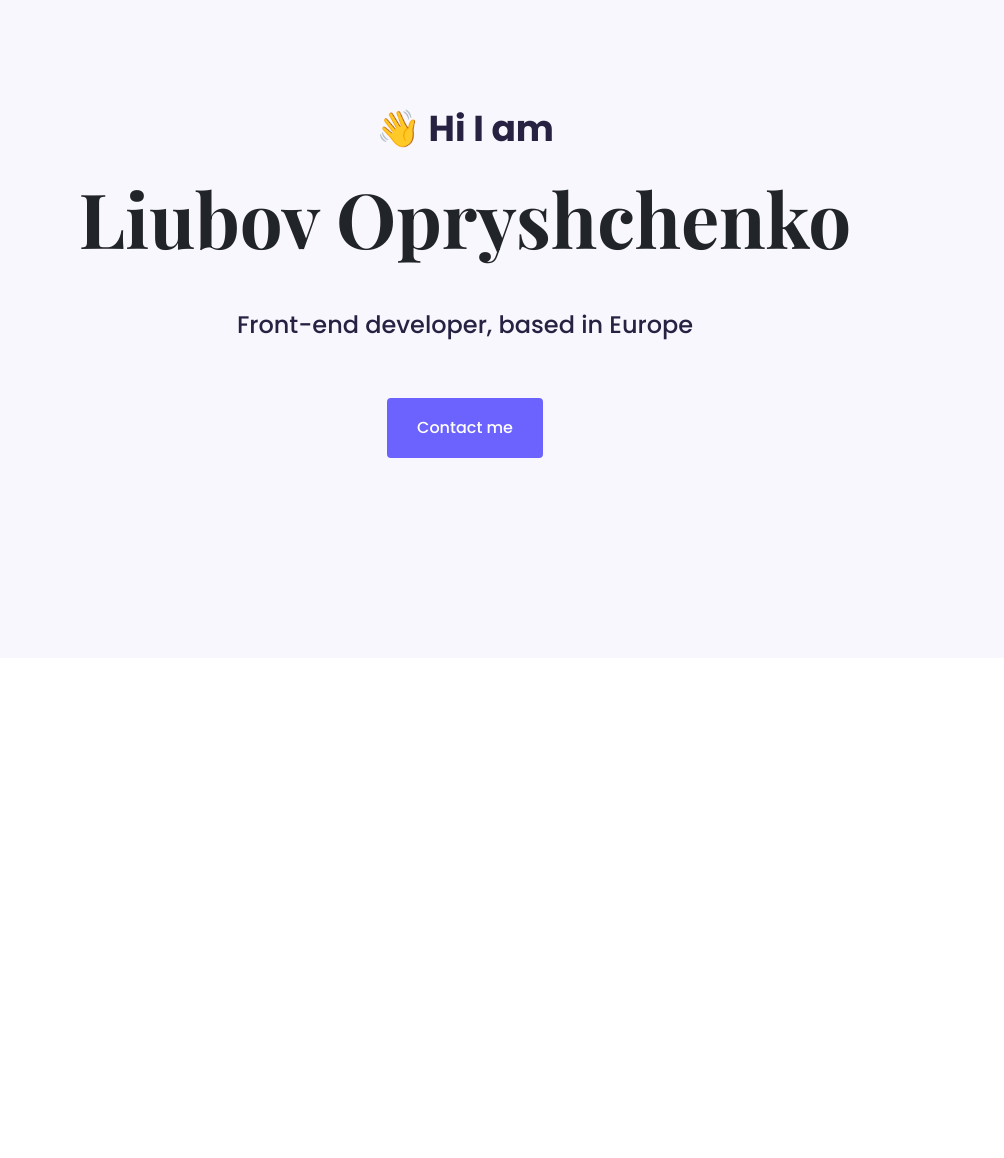
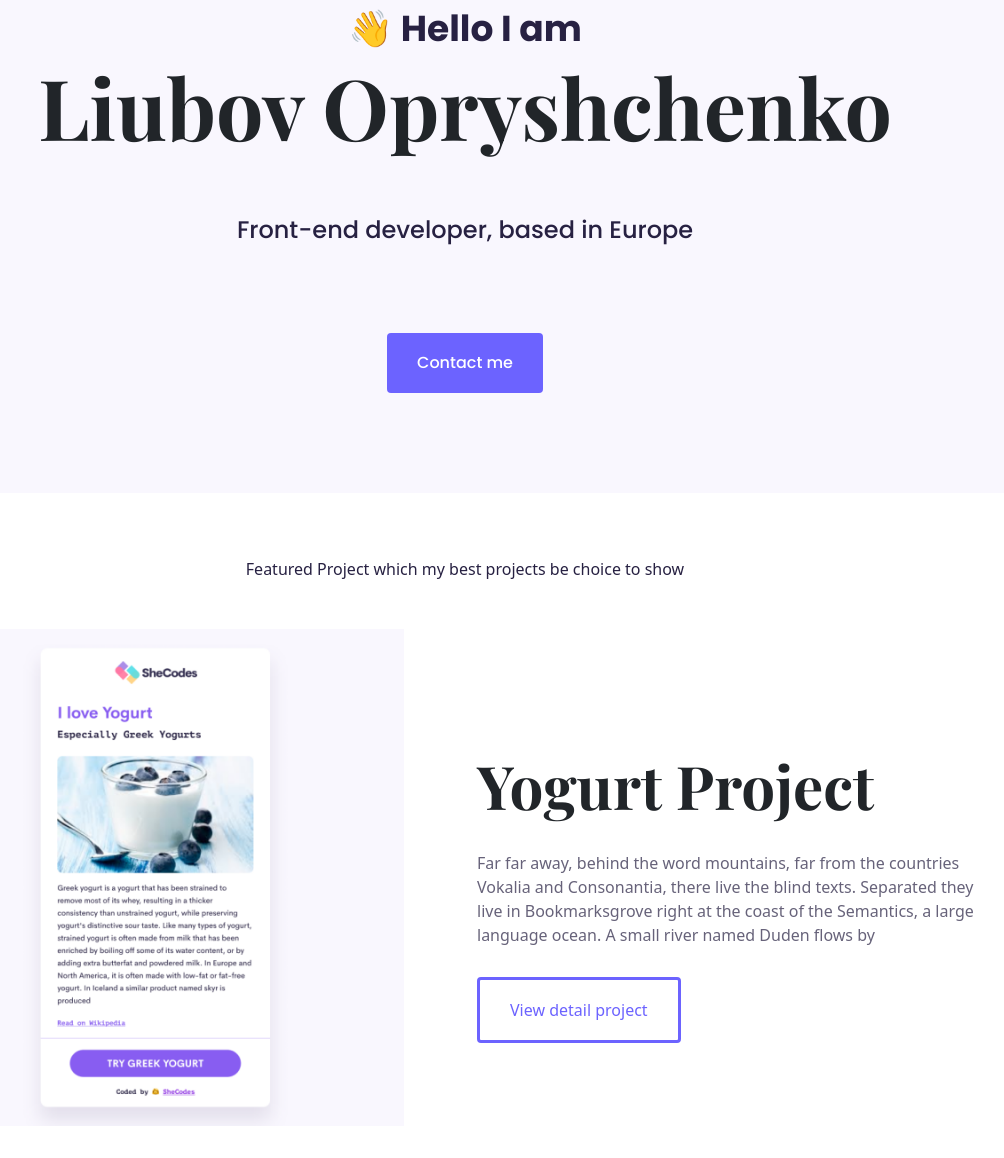
Before and after one commit to Liubov-Ukr/Portfolio-2, a plain HTML site: page index.html in a window 1280 px wide. Shown: the part 98-1256 px from the top of the page, without its empty margins (175-1179 px from the left). Before the commit the page ends 800 px from the top, so only its background shows below. Drawn offline with nearby package versions, Linux system fonts and the light colour scheme; a web font is replaced by a local one.

Commit message:
integrated homepage content design

```diff
--- a/index.html
+++ b/index.html
@@ -29,10 +29,77 @@
   </head>
   <body>
     <div class="hero">
-      <p>👋 Hi I am</p>
+      <span class="hi">👋 Hello I am</span>
       <h1>Liubov Opryshchenko</h1>
-      <h2>Front-end developer, based in Europe</h2>
+      <p>Front-end developer, based in Europe</p>
       <button class="contactMe">Contact me</button>
+    </div>
+
+    <p class="text-center m-5 pt-3 d-none d-lg-block">
+      Featured Project which my best projects be choice to show
+    </p>
+    <div class="container">
+      <div class="row">
+        <div class="col-sm d-none d-lg-block">
+          <img
+            class="img-fluid"
+            src="images/yogurt.png"
+            title="Yogurt Progect"
+            alt="Yogurt project"
+          />
+        </div>
+        <div class="col-sm project">
+          <h3>Yogurt Project</h3>
+          <p>
+            Far far away, behind the word mountains, far from the countries
+            Vokalia and Consonantia, there live the blind texts. Separated they
+            live in Bookmarksgrove right at the coast of the Semantics, a large
+            language ocean. A small river named Duden flows by
+          </p>
+          <button class="detailProject">View detail project</button>
+        </div>
+      </div>
+
+      <div class="row">
+        <div class="col-sm project">
+          <h3>Weather App</h3>
+          <p>
+            Far far away, behind the word mountains, far from the countries
+            Vokalia and Consonantia, there live the blind texts. Separated they
+            live in Bookmarksgrove right at the coast of the Semantics, a large
+            language ocean. A small river named Duden flows by
+          </p>
+          <button class="detailProject">View detail project</button>
+        </div>
+        <div class="col-sm d-none d-lg-block">
+          <img
+            class="img-fluid"
+            src="images/weather.png"
+            title="Yogurt Progect"
+            alt="Yogurt project"
+          />
+        </div>
+      </div>
+      <div class="row">
+        <div class="col-sm d-none d-lg-block">
+          <img
+            class="img-fluid"
+            src="images/dictionary.png"
+            title="Yogurt Progect"
+            alt="Yogurt project"
+          />
+        </div>
+        <div class="col-sm project">
+          <h3>Dictionary Project</h3>
+          <p>
+            Far far away, behind the word mountains, far from the countries
+            Vokalia and Consonantia, there live the blind texts. Separated they
+            live in Bookmarksgrove right at the coast of the Semantics, a large
+            language ocean. A small river named Duden flows by
+          </p>
+          <button class="detailProject">View detail project</button>
+        </div>
+      </div>
     </div>
   </body>
 </html>
--- a/styles/portfolio.css
+++ b/styles/portfolio.css
@@ -3,25 +3,46 @@ font-family: 'Poppins', sans-serif;*/
 :root {
   --primary-color: #f9f7fe;
   --defolt-font: "Poppins", sans-serif;
-  --header-font: "Playfair Display", serif;
+  --h-font: "Playfair Display", serif;
   --color-button: #6c63ff;
+}
+
+h1,
+h2,
+h3 {
+  font-family: var(--h-font);
+}
+h3 {
+  font-size: 60px;
+}
+p {
+  color: #272142;
 }
 .hero {
   text-align: center;
   background-color: var(--primary-color);
-  padding: 200px 0;
+  padding: 100px 0;
   font-family: var(--defolt-font);
+
 }
-.hero h1 {
-  font-size: 76px;
-  font-family: var(--header-font);
+h1 {
+  font-size: 84px;
   font-weight: 700;
 }
-.hero p {
+.hi {
   color: #272142;
   font-size: 36px;
   font-weight: 700;
+  margin-top: 48px;
 }
+
+.hero p {
+  color: #272142;
+  font-size: 24px;
+  font-weight: 400;
+  margin: 55px 40px;
+}
+
 .hero h2 {
   font-size: 24px;
   font-weight: 400;
@@ -33,6 +54,42 @@ font-family: 'Poppins', sans-serif;*/
   border: none;
   border-radius: 4px;
   color: white;
-  margin-top: 50px;
+  margin-top: 30px;
   padding: 18px 30px;
 }
+.detailProject {
+  border: var(--color-button) solid;
+  padding: 18px 30px;
+  border-radius: 4px;
+  background-color: white;
+  color: var(--color-button);
+  font-size: 16px;
+}
+.project {
+  padding: 120px 61px;
+}
+.project p {
+  opacity: 70%;
+  margin: 30px auto;
+  font-size: 16px;
+}
+@media (max-width: 700px) {
+  h1 {
+    font-size: 48px;
+    line-height: 1.5;
+  }
+  h3{
+    font-size: 36px;
+
+  }
+    .hero p{
+        margin: 30px 40px;
+    }
+  .hero {
+    padding-top: 100px;
+
+  }
+  .project {
+    padding: 30px 30px;
+    text-align: center;
+}
```
Also changed, not shown: images/dictionary.png (added), images/weather.png (added), images/yogurt.png (added).
